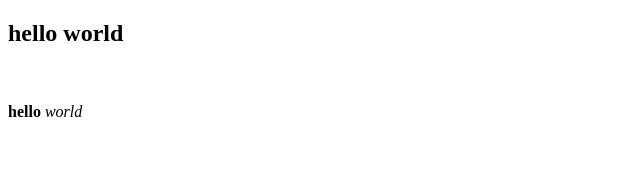
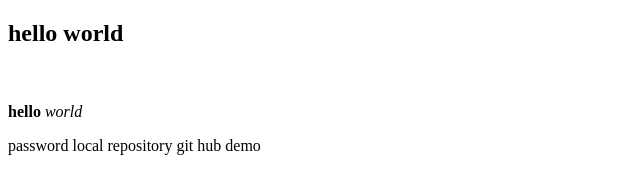
Before and after one commit to Priya06-hub/local-repo, a plain HTML site: page index.html in a window 1280 px wide. Shown: the whole page, without its empty margins (0-640 px from the left). Drawn offline with Linux system fonts and the light colour scheme.

Commit message:
modify index file

```diff
--- a/index.html
+++ b/index.html
@@ -11,5 +11,6 @@
     <br>
     <b>hello </b>
     <i>world</i>
+    <p> password local repository git hub demo   </p>
 </body>
 </html>
```
